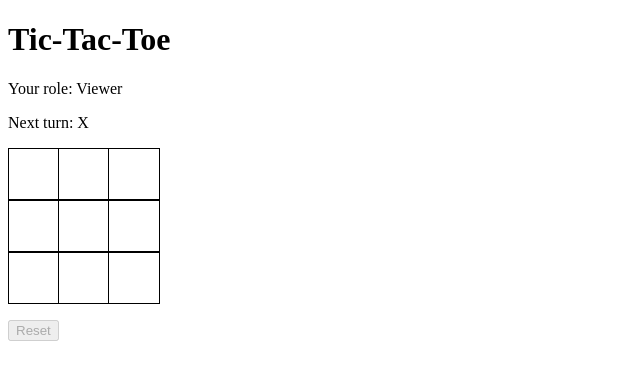
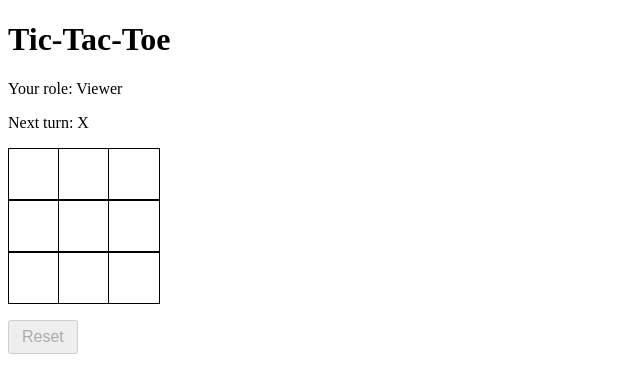
Before and after one commit to kamata-bug-factory/tic-tac-toe-ws, a React (Vite) app in the folder client/: page / in a window 1280 px wide. Shown: the top 392 px of the page, without its empty margins (0-640 px from the left). Built offline with nearby package versions, Linux system fonts and the light colour scheme; no server answers.

Commit message:
feat: ボタンをでっかくしてみた

```diff
--- a/client/src/App.tsx
+++ b/client/src/App.tsx
@@ -160,7 +160,12 @@ export default function App() {
       <button
         onClick={sendReset}
         disabled={!assignedPlayer || !winner}
-        style={{ marginTop: '16px' }}
+        style={{
+          marginTop: 16,
+          padding: '6px 12px',
+          fontSize: 16,
+          cursor: 'pointer',
+        }}
       >
         Reset
       </button>
```
